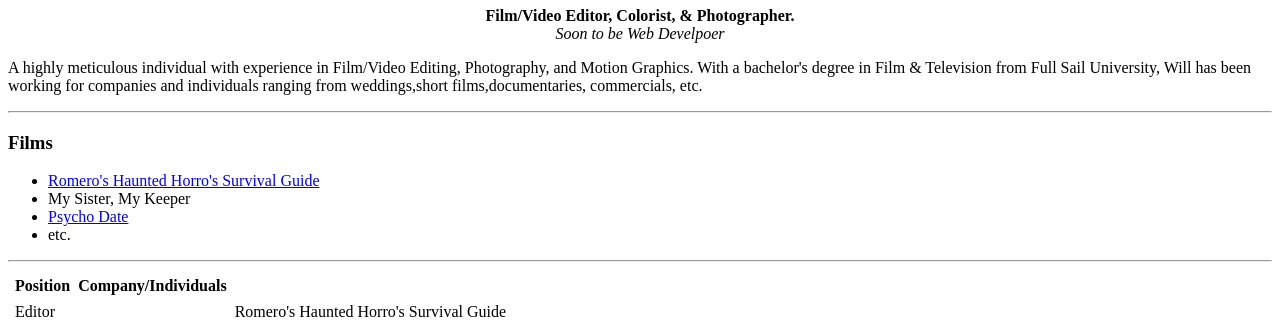
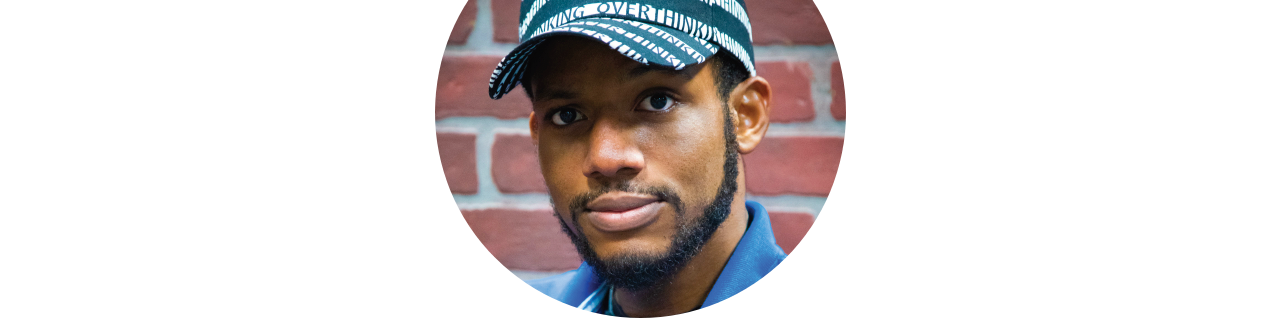
Before and after one commit to WillUmotong/cv, a plain HTML site: page index.html in a window 1280 px wide. Shown: the part 101-426 px from the top of the page. Drawn offline with Linux system fonts and the light colour scheme.

Commit message:
Add files via upload

```diff
--- a/index.html
+++ b/index.html
@@ -8,7 +8,7 @@
 
 <body>
   <center>
-    <img src="/Users/princecanon/Documents/WEB DEVELOPMENT Learning/Web Development (Atom)/images/circle-cropped.png">
+    <img src="Images/circle-cropped.png">
     <h1>Will Umotong</h1>
     <p>
       <strong>Film/Video Editor, Colorist, & Photographer.</strong>
```
